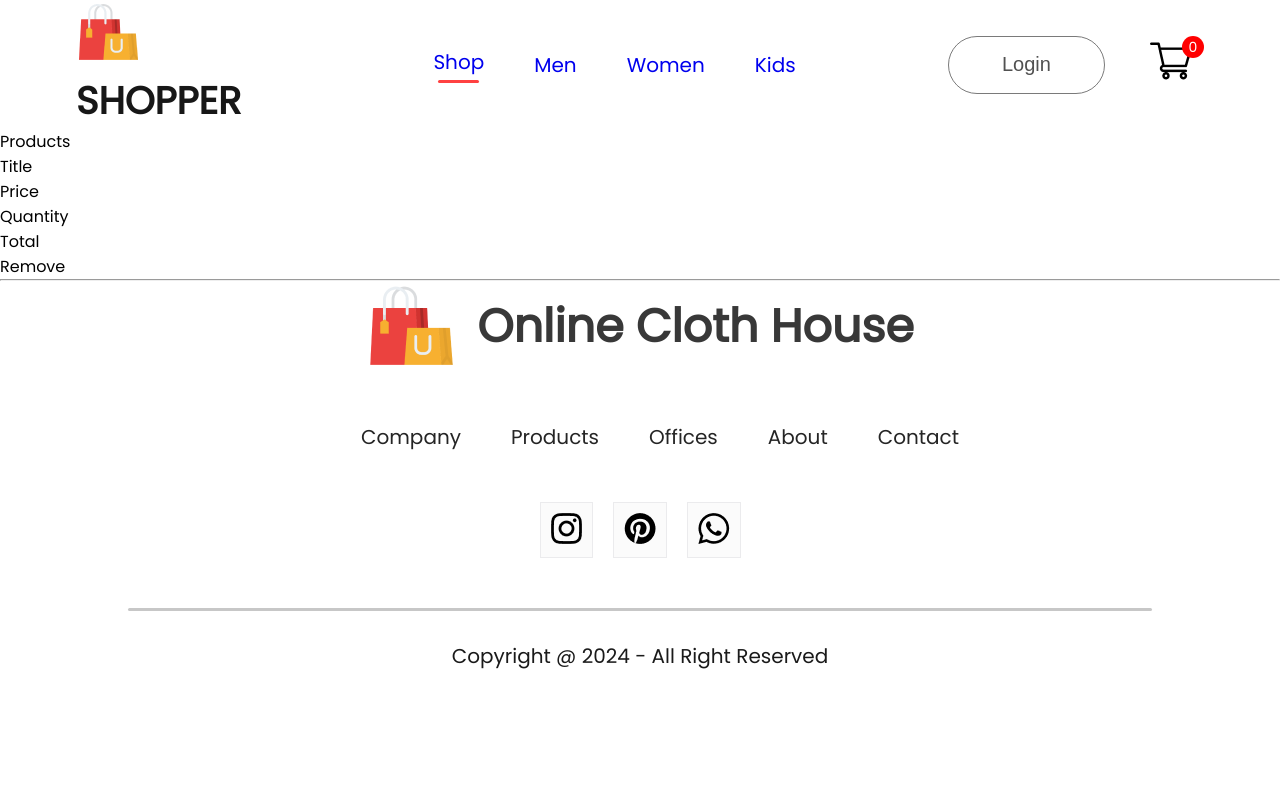
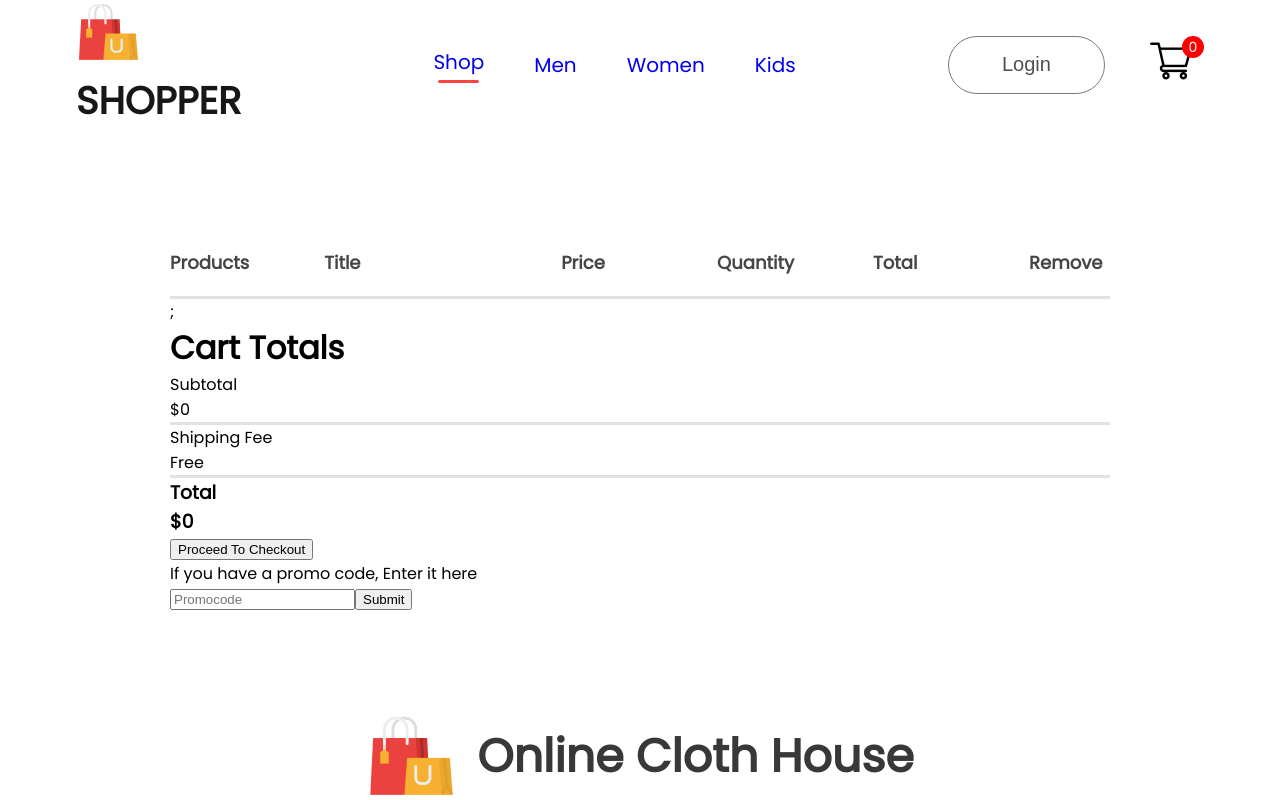
Before and after one commit to baized1245/Online-Cloth-Shop, a React (Vite) app in the folder frontend/: page /cart in a window 1280 px wide. Shown: the top 800 px of the page. Built offline with nearby package versions, Linux system fonts and the light colour scheme.

Commit message:
Structured the cartItems component

```diff
--- a/frontend/src/Components/CartItems/CartItems.css
+++ b/frontend/src/Components/CartItems/CartItems.css
@@ -0,0 +1,39 @@
+.cartitems{
+    margin: 100px 170px;
+}
+.cartitems hr{
+    height: 3px;
+    background: #e2e2e2;
+    border: 0;
+}
+.cartitems-format-main{
+    display: grid;
+    grid-template-columns: 0.5fr 2fr 1fr  1fr  1fr  1fr;
+    align-items: center;
+    gap: 75px;
+    padding: 20px 0px;
+    color: #454545;
+    font-size: 18px;
+    font-weight: 600;
+}
+.cartitems-format {
+    font-size: 17px;
+    font-weight: 500;
+}
+.carticon-product-icon{
+    height: 62px;
+}
+.cartitems-remove-icon{
+    width: 15px;
+    margin: 0px 40px;
+    cursor: pointer;
+}
+.cartitems-quantity{
+    width: 64px;
+    height: 50px;
+    border: 2px solid #ebebeb;
+    background: #fff;
+}
+.cartitems-down{
+
+}
--- a/frontend/src/Components/CartItems/CartItems.jsx
+++ b/frontend/src/Components/CartItems/CartItems.jsx
@@ -21,18 +21,48 @@
                 if(cartItems[e.id]>0){
 
                  return <div>
-                 <div className="cartitems-format">
+                 <div className="cartitems-format cartitems-format-main">
                      <img src={e.image} alt="" className='carticon-product-icon' />
                      <p>{e.name}</p>
                      <p>${e.new_price}</p>
                      <button className='cartitems-quantity'>{cartItems[e.id]}</button>
-                     <p>{e.new_price*cartItems[e.id]}</p>
-                     <img src={remove_icon} onClick={()=>{removeFromCart(e.id)}} alt="" />
+                     <p>${e.new_price*cartItems[e.id]}</p>
+                     <img className='cartitems-remove-icon' src={remove_icon} onClick={()=>{removeFromCart(e.id)}} alt="" />
                  </div>
                  <hr />
              </div>
                }
-            })}
+               return null;
+            })};
+            <div className="cartitems-down">
+                <div className="cartitems-total">
+                    <h1>Cart Totals</h1>
+                    <div>
+                        <div className='cartitems-total-item'>
+                          <p>Subtotal</p>
+                          <p>${0}</p>
+                        </div>
+                        <hr />
+                        <div className='cartitems-total-item'>
+                        <p>Shipping Fee</p>
+                          <p>Free</p>
+                        </div>
+                        <hr />
+                        <div className='cartitems-total-item'>
+                           <h3>Total</h3>
+                           <h3>${0}</h3>
+                        </div>
+                    </div>
+                    <button>Proceed To Checkout</button>
+                </div>
+                <div className="cartitems-promocode">
+                    <p>If you have a promo code, Enter it here</p>
+                    <div className="cartitems-promobox">
+                        <input type="text" placeholder='Promocode' />
+                        <button>Submit</button>
+                    </div>
+                </div>
+            </div>
         </div>
     );
 };
```
